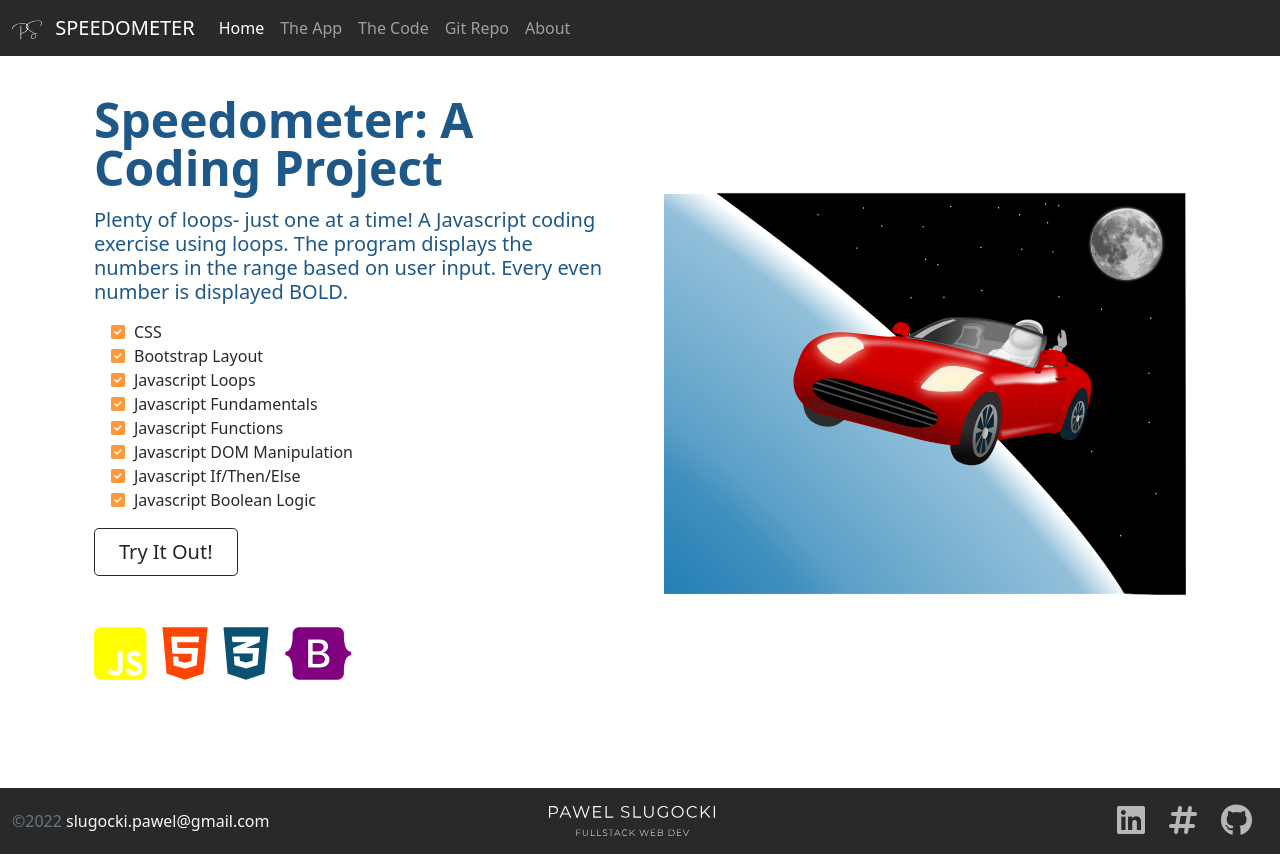
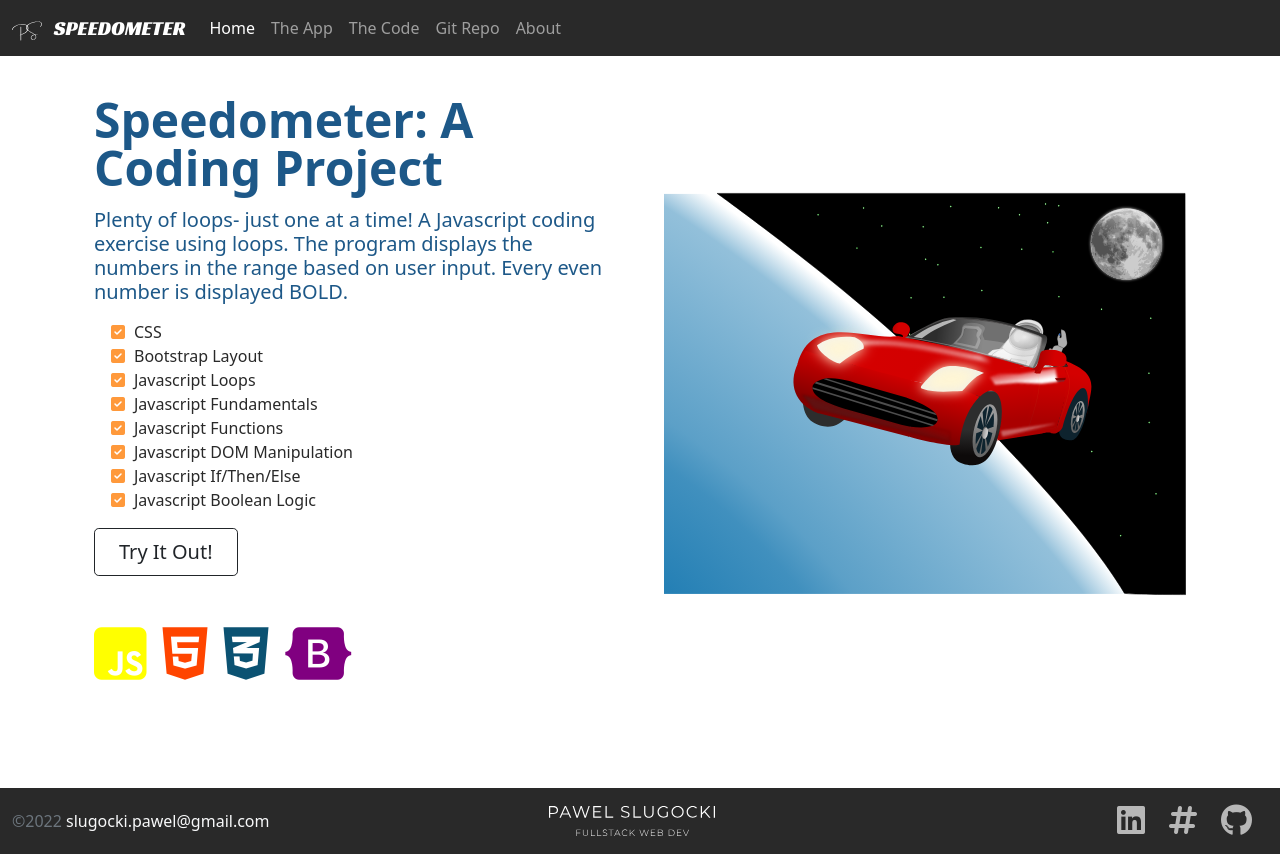
Before and after one commit to SlugockiPawel/Speedometer, a plain HTML site: page index.html in a window 1280 px wide. Drawn offline with nearby package versions, Linux system fonts and the light colour scheme.

Commit message:
change logo font

```diff
--- a/index.html
+++ b/index.html
@@ -35,7 +35,7 @@
     <!-- nav section -->
     <nav class="navbar navbar-expand-md navbar-dark fixed-top">
       <div class="container-fluid">
-        <a class="navbar-brand" href="#"
+        <a class="navbar-brand logoFont" href="#"
         ><img
             src="/img/logo/logo2-biale.svg"
             class="d-inline-block align-text-center"
```
